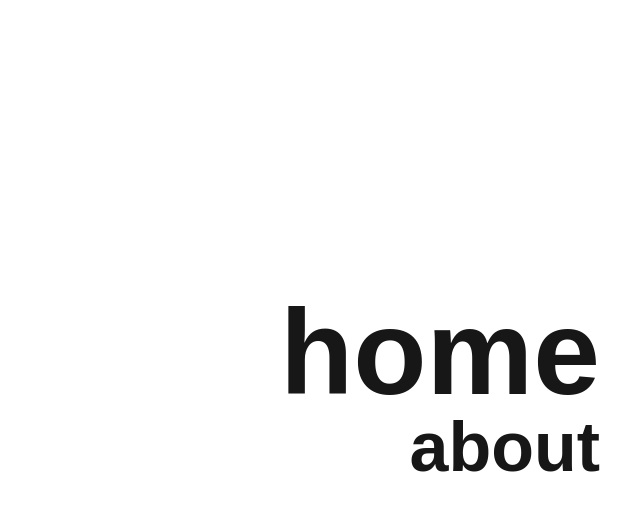
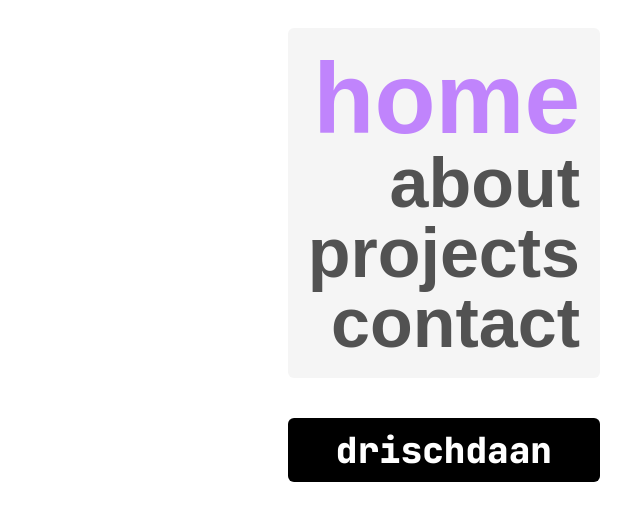
Before and after one commit to Drischdaan/drischdaan.dev, a Next.js app: page / in a window 1280 px wide. Shown: the part 278-798 px from the top of the page, without its empty margins (640-1280 px from the left). Built offline with nearby package versions, Linux system fonts and the light colour scheme; a web font is replaced by a local one.

Commit message:
chore: adds new navigation menu

```diff
--- a/app/components/Header.tsx
+++ /dev/null
@@ -1,38 +0,0 @@
-
-export interface INavigationItem {
-  displayText: string;
-}
-
-export interface IHeaderProps {
-  navigationItems: INavigationItem[];
-}
-
-export default function Header() {
-  const name: string = 'drischdaan';
-  const navigationItems: INavigationItem[] = [
-    { displayText: 'home', },
-    { displayText: 'about', },
-    { displayText: 'projects', },
-    { displayText: 'contact', },
-  ];
-  return (
-    <div className='w-full grid grid-cols-3 p-3'>
-      <div>
-        <ul className='font-bold text-lg bg-clip-text text-transparent bg-gradient-to-r from-purple-400 to-pink-400 w-content flex justify-start items-center gap-0 relative'>
-          {name.split('').map((character, index) => (
-            <li key={index} className='hover:text-white hover:rotate-12 hover:pr-3 transition-all duration-300 cursor-pointer'>{character}</li>
-          ))}
-        </ul>
-      </div>
-      <div className='flex justify-center items-center'>
-        <ul className='flex justify-center items-center gap-3'>
-          {navigationItems.map((item, index) => (
-            <li key={index}>
-              <span>{item.displayText}</span>
-            </li>
-          ))}
-        </ul>
-      </div>
-    </div>
-  );
-}
--- /dev/null
+++ b/app/components/navigation/Navigation.tsx
@@ -0,0 +1,60 @@
+'use client';
+
+import { MouseEventHandler, useState } from 'react';
+import './navigation.scss';
+
+interface INavigationItemProps {
+  displayText: string;
+  active: string;
+  hovered: boolean;
+  onClick: MouseEventHandler<HTMLParagraphElement>;
+  onMouseEnter: MouseEventHandler<HTMLParagraphElement>;
+  onMouseLeave: MouseEventHandler<HTMLParagraphElement>;
+}
+
+function NavigationItem(props: INavigationItemProps) {
+  let classes = 'navigation-item ';
+  if(props.active === props.displayText && !props.hovered)
+      classes += 'active';
+  return (
+    <p className={classes} onClick={props.onClick} onMouseEnter={props.onMouseEnter} onMouseLeave={props.onMouseLeave}>
+      {props.displayText}
+    </p>
+  );
+}
+
+export default function Navigation() {
+  const [active, setActive] = useState('home');
+  const [hovered, setHovered] = useState(false);
+
+  const createItem = (text: string) => (
+    <NavigationItem
+      onClick={() => setActive(text)}
+      onMouseEnter={() => setHovered(true)}
+      onMouseLeave={() => setHovered(false)}
+      active={active}
+      hovered={hovered}
+      displayText={text}
+    />
+  );
+
+  const navigationItems = [
+    createItem('home'),
+    createItem('about'),
+    createItem('projects'),
+    createItem('contact'),
+  ];
+
+  return (
+    <div className='flex flex-col justify-end items-end'>
+      <div className='flex flex-col justify-end items-end font-black leading-none bg-neutral-100 p-5 rounded-md'>
+        {navigationItems}
+      </div>
+      <div className='w-full'>
+        <div className='mt-10 bg-black rounded-md p-3 flex justify-center items-center select-none'>
+          <span className='font-black text-4xl text-font-mono'>drischdaan</span>
+        </div>
+      </div>
+    </div>
+  );
+}
--- /dev/null
+++ b/app/components/navigation/navigation.scss
@@ -0,0 +1,11 @@
+.navigation-item {
+  @apply text-[70px] transition-all duration-300 text-neutral-600 cursor-pointer;
+
+  &:hover {
+    @apply text-[95px] text-purple-500;
+  }
+
+  &.active {
+    @apply text-[100px] text-purple-400;
+  }
+}
--- a/app/globals.scss
+++ b/app/globals.scss
@@ -50,3 +50,7 @@ body {
 .w-content {
   width: fit-content;
 }
+
+.text-font-mono {
+  font-family: var(--font-mono);
+}
--- a/app/page.tsx
+++ b/app/page.tsx
@@ -1,3 +1,4 @@
+import Navigation from './components/navigation/Navigation';
 import './globals.scss';
 
 export default function Home() {
@@ -7,10 +8,7 @@ export default function Home() {
 
       </div>
       <div className='flex-1 h-full flex flex-col justify-end items-end p-10'>
-        <div className='flex flex-col justify-end items-end font-black text-[70px] leading-none text-neutral-900'>
-          <p className='text-[120px]'>home</p>
-          <p>about</p>
-        </div>
+        <Navigation/>
       </div>
     </div>
   );
```
